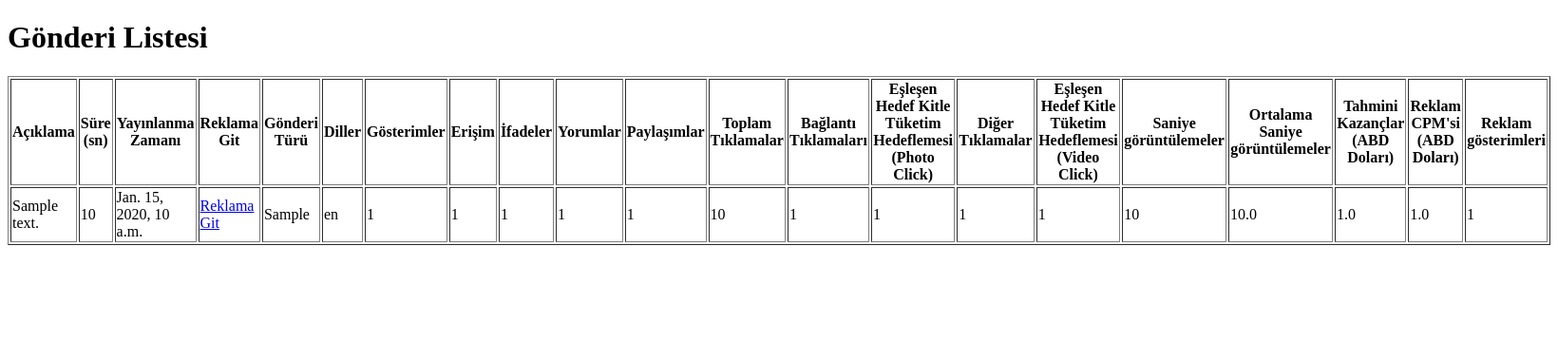
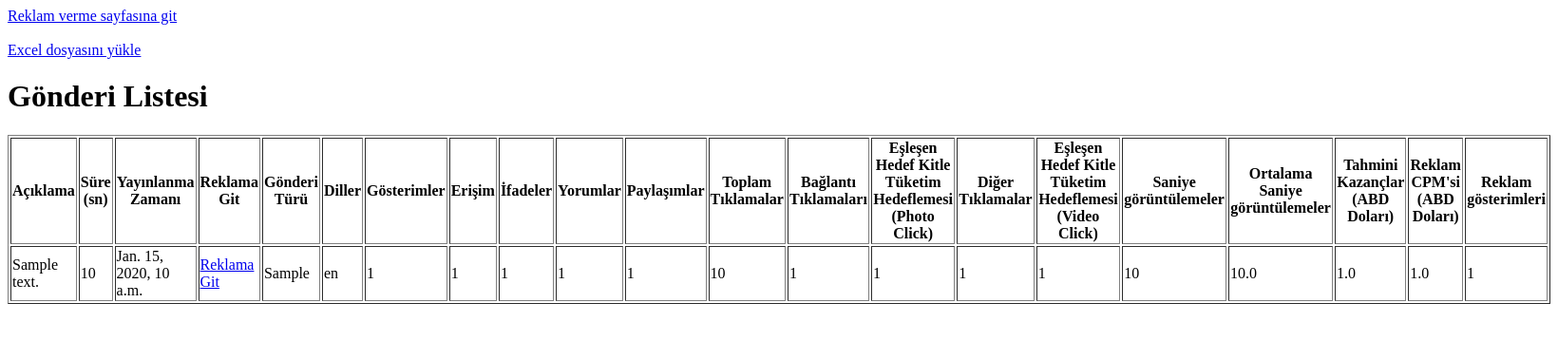
Before and after one commit to SavasAlkapida/Faceap, a Django app: page /face_result/post_list/ in a window 1640 px wide. Shown: the top 359 px of the page at 95% size. Run offline with Django 4.2, Linux system fonts and the light colour scheme; tables that the repository leaves empty hold one stand-in row (values such as "Sample post"); parts of the project's set-up code (start-up, migrations or seed data) failed here and were passed over.

Commit message:
commit 3

```diff
--- a/face_result/templates/face_result/post_list.html
+++ b/face_result/templates/face_result/post_list.html
@@ -26,6 +26,9 @@
     </script>
 </head>
 <body>
+    <a href="{% url 'product_get' %}" class="btn btn-primary">Reklam verme sayfasına git</a>
+    <br> <br>
+    <a href="{% url 'hidden_products' %}" class="btn btn-primary">Excel dosyasını yükle</a>
     <h1>Gönderi Listesi</h1>
     <table border="1">
         <tr>
```
